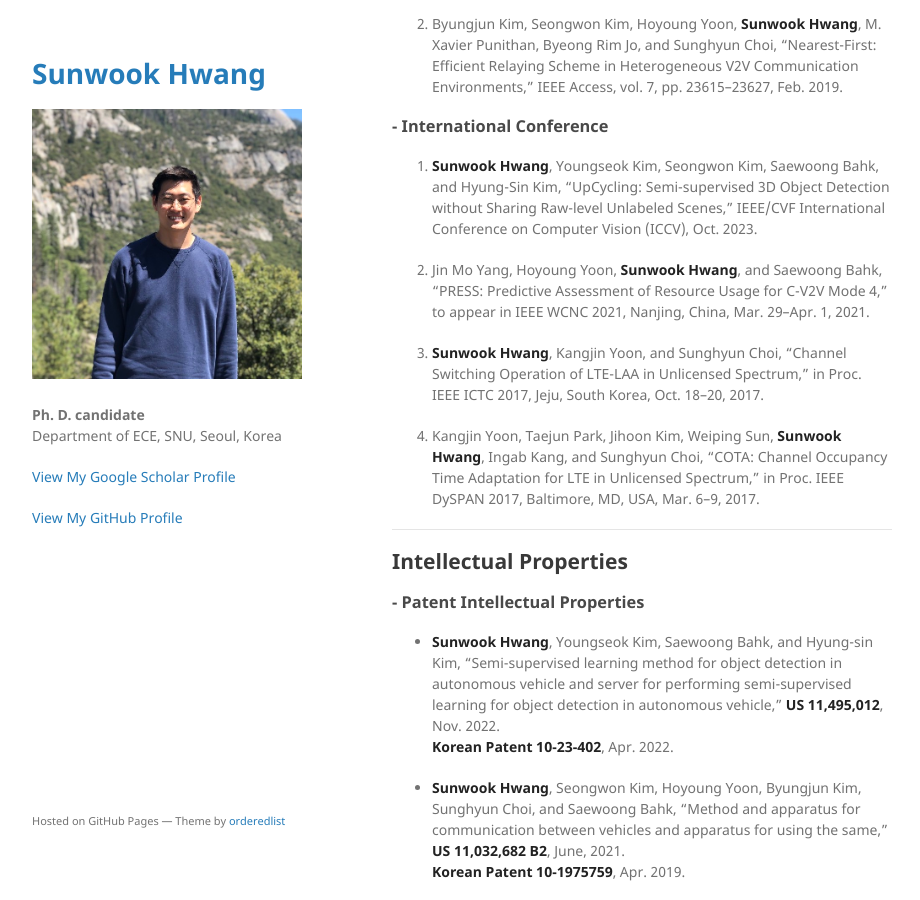
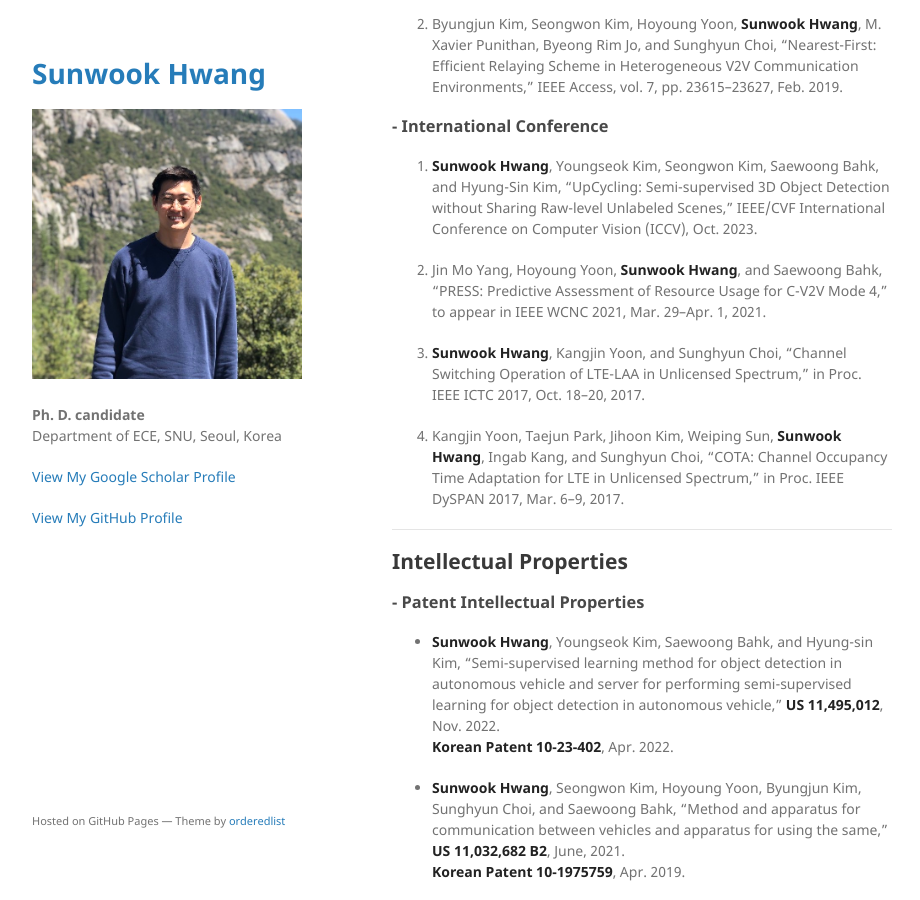
Before and after one commit to jeongjun-park/jeongjun-park.github.io, a Jekyll site: the page built from index.md, in a window 1280 px wide and 900 px high, scrolled down 1657 px. Shown: the whole window, without its empty margins (178-1098 px from the left). Built offline with Jekyll 4.4.1, drawn with Linux system fonts in a browser that asks for light colours; our own code applies the rules of GitHub Pages for plain Markdown files.

Commit message:
Update index.md

```diff
--- a/index.md
+++ b/index.md
@@ -71,15 +71,15 @@ IEEE/CVF International Conference on Computer Vision (ICCV), Oct. 2023.
 
 4. Jin Mo Yang, Hoyoung Yoon, **Sunwook Hwang**, and Saewoong Bahk,
 "PRESS: Predictive Assessment of Resource Usage for C-V2V Mode 4,"
-to appear in IEEE WCNC 2021, Nanjing, China, Mar. 29--Apr. 1, 2021.
+to appear in IEEE WCNC 2021, Mar. 29--Apr. 1, 2021.
 
 2. **Sunwook Hwang**, Kangjin Yoon, and Sunghyun Choi,
 "Channel Switching Operation of LTE-LAA in Unlicensed Spectrum,"
-in Proc. IEEE ICTC 2017, Jeju, South Korea, Oct. 18--20, 2017.
+in Proc. IEEE ICTC 2017, Oct. 18--20, 2017.
 
 3. Kangjin Yoon, Taejun Park, Jihoon Kim, Weiping Sun, **Sunwook Hwang**, Ingab Kang, and Sunghyun Choi,
 "COTA: Channel Occupancy Time Adaptation for LTE in Unlicensed Spectrum,"
-in Proc. IEEE DySPAN 2017, Baltimore, MD, USA, Mar. 6--9, 2017.
+in Proc. IEEE DySPAN 2017, Mar. 6--9, 2017.
 
 
 
```
